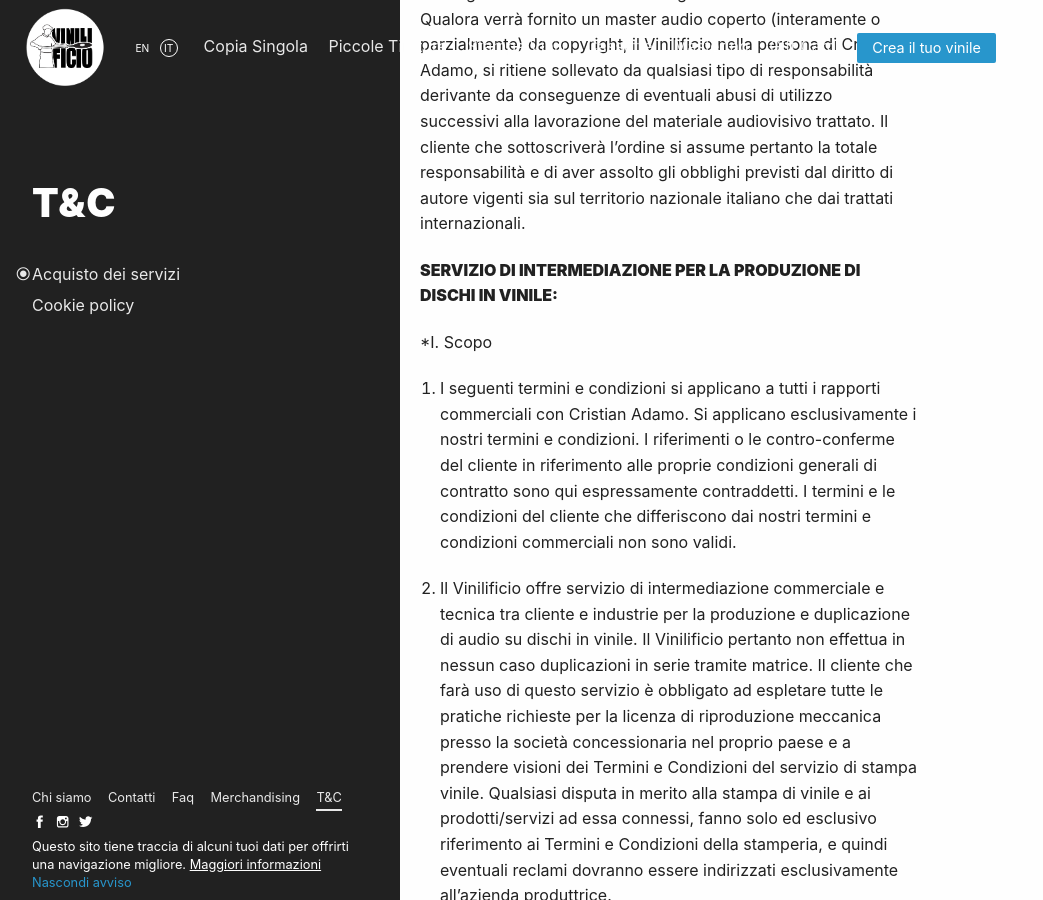
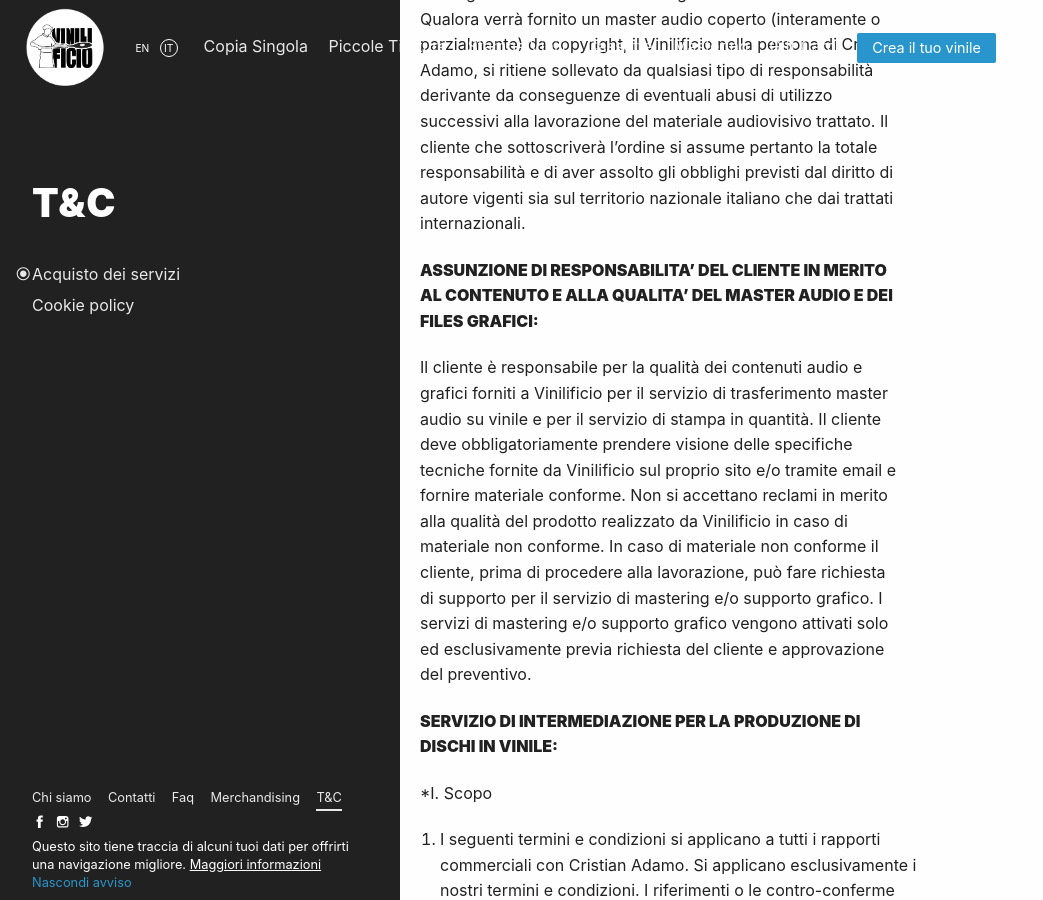
Before and after one commit to Vinilificio/vinilificio.com, a Jekyll site: the page built from _pages/termini-condizioni.md, in a window 1280 px wide and 900 px high, scrolled down 846 px. Shown: the whole window, without its empty margins (0-1043 px from the left). Built offline with Jekyll 4.4.1, drawn with Linux system fonts in a browser that asks for light colours; nearby versions of some CDN libraries; comment, search, counter and statistics services are not loaded.

Commit message:
qualità materiale fornito

```diff
--- a/_pages/termini-condizioni.md
+++ b/_pages/termini-condizioni.md
@@ -27,6 +27,10 @@ Generalità e contatti che ci fornirete serviranno solo ed esclusivamente al fin
 **ASSUNZIONE DI RESPONSABILITA’ DEL CLIENTE IN MERITO ALLA PROPRIETA’ E/O LICENZA DEL CONTENUTO DEL MASTER AUDIO:**
 
 L’audio trasferito da Vinilificio da master ad altro supporto (vinile) su singolo pezzo è a solo ed esclusivo utilizzo professionale e/o personale (a scopo di back up o altro utilizzo) e per nessuno scopo di pubblica distribuzione (gratuita o vendita). Il Vinilificio si solleva da qualsiasi tipo di responsabilità legata al contenuto del master audio che gli sarà consegnato dal cliente e che in seguito sarà riversato su vinile. Qualora verrà fornito un master audio coperto (interamente o parzialmente) da copyright, il Vinilificio nella persona di Cristian Adamo, si ritiene sollevato da qualsiasi tipo di responsabilità derivante da conseguenze di eventuali abusi di utilizzo successivi alla lavorazione del materiale audiovisivo trattato. Il cliente che sottoscriverà l'ordine si assume pertanto la totale responsabilità e di aver assolto gli obblighi previsti dal diritto di autore vigenti sia sul territorio nazionale italiano che dai trattati internazionali.
+
+**ASSUNZIONE DI RESPONSABILITA’ DEL CLIENTE IN MERITO AL CONTENUTO E ALLA QUALITA' DEL MASTER AUDIO E DEI FILES GRAFICI:**
+
+Il cliente è responsabile per la qualità dei contenuti audio e grafici forniti a Vinilificio per il servizio di trasferimento master audio su vinile e per il servizio di stampa in quantità. Il cliente deve obbligatoriamente prendere visione delle specifiche tecniche fornite da Vinilificio sul proprio sito e/o tramite email e fornire materiale conforme. Non si accettano reclami in merito alla qualità del prodotto realizzato da Vinilificio in caso di materiale non conforme. In caso di materiale non conforme il cliente, prima di procedere alla lavorazione, può fare richiesta di supporto per il servizio di mastering e/o supporto grafico. I servizi di mastering e/o supporto grafico vengono attivati solo ed esclusivamente previa richiesta del cliente e approvazione del preventivo.
 
 **SERVIZIO DI INTERMEDIAZIONE PER LA PRODUZIONE DI DISCHI IN VINILE:**
 
```
